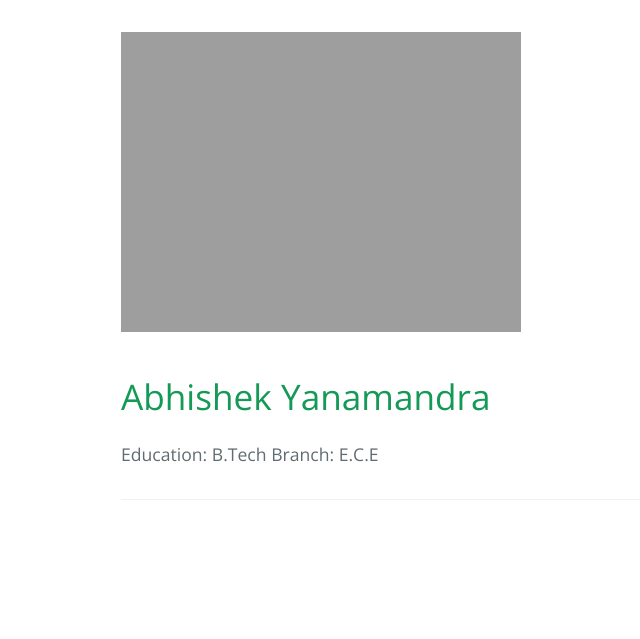
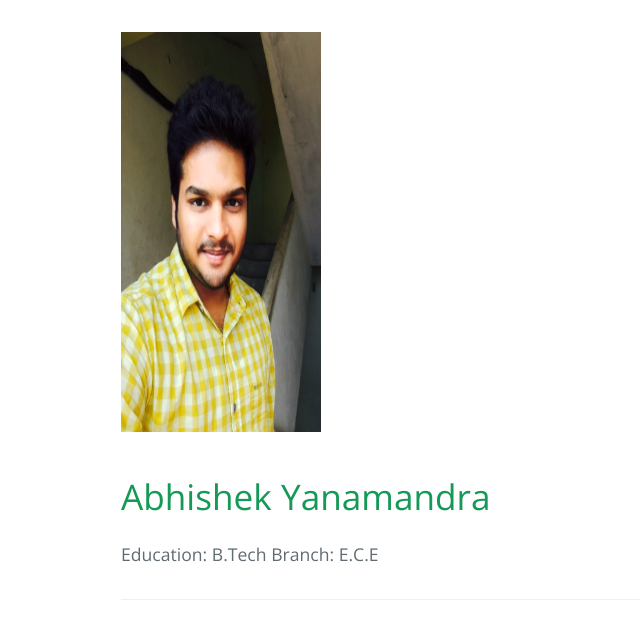
Before and after one commit to abhishekyana/abhishekyana.github.io, a Jekyll site: the page built from portfolio.md, in a window 1280 px wide. Shown: the top 639 px of the page, without its empty margins (103-743 px from the left). Built offline with Jekyll 4.4.1, drawn with Linux system fonts in a browser that asks for light colours.

Commit message:
Added Page

```diff
--- a/portfolio.md
+++ b/portfolio.md
@@ -3,7 +3,7 @@ layout: portfolio
 title: "Abhishek's Portfolio"
 description: My Portfolio
 ---
-![Abhishek Image](./assets/portfolio_image.JPG =300x300)
+<img src="./assets/portfolio_image.JPG" width="200" height="400" />
 # Abhishek Yanamandra
 Education: B.Tech
 Branch: E.C.E
```
